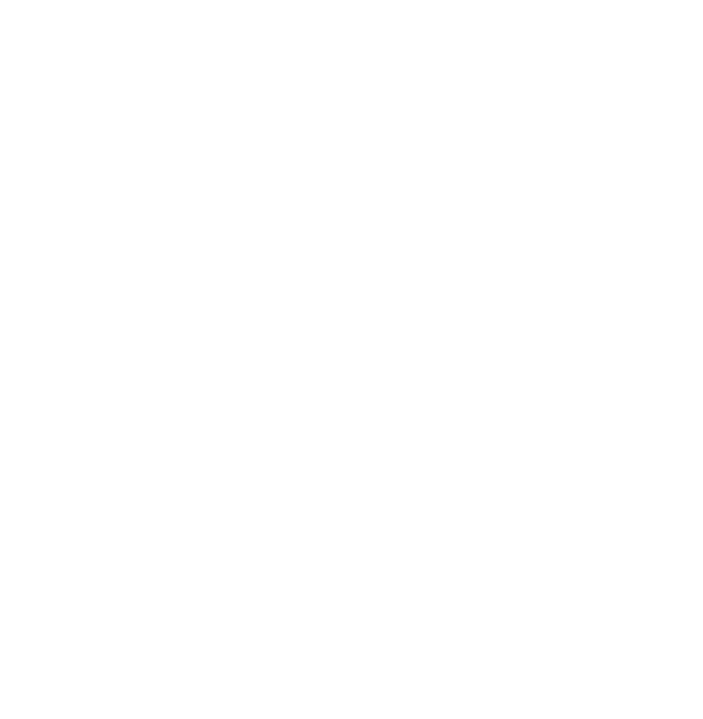
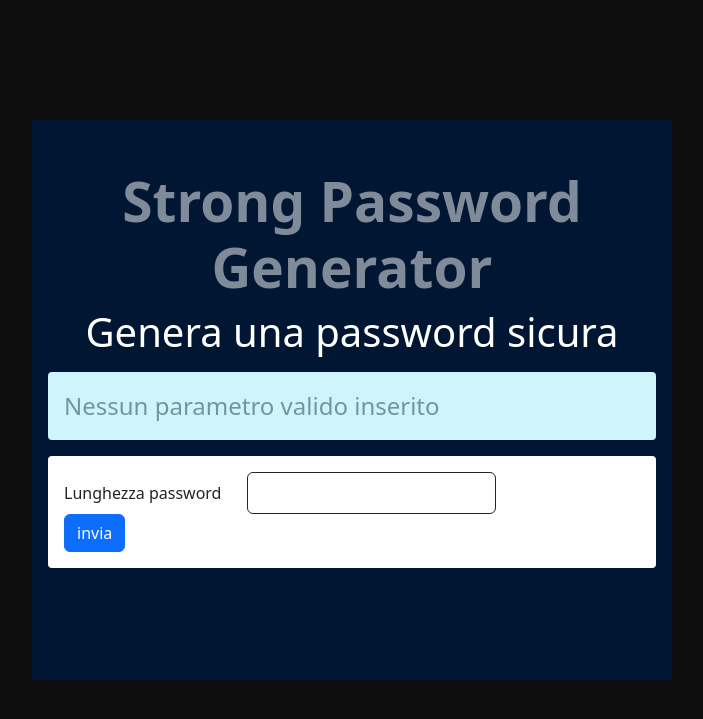
Before and after one commit to Casimiro-Moliterni/php-strong-password-generator, a PHP site: page / in a window 1280 px wide. Before the commit the part shown is empty. Shown: the top 719 px of the page, without its empty margins (288-991 px from the left). Run offline with PHP 8.4, Linux system fonts and the light colour scheme.

Commit message:
add layout

```diff
--- /dev/null
+++ b/css/style.css
@@ -0,0 +1,21 @@
+.ms_bg_body{
+    background-color: #0E0E0E;
+}
+.ms_h1{
+    font-size: 55px;
+    color: #808B99;
+    font-weight: 600;
+}
+.ms_container{
+    background-color: #001632;
+    max-width: 50%;
+    position: absolute;
+    left: 50%;
+    top: 50%;
+    transform: translate(-50%, -50%);
+    min-height: 70%;
+}
+.ms_validazione_message{
+    background-color: #CFF4FC;
+    color: #6E999B;
+}
--- a/index.php
+++ b/index.php
@@ -1,14 +1,58 @@
+<!-- Descrizione
+Dobbiamo creare una pagina che permetta ai nostri utenti di utilizzare il nostro generatore
+ di password (abbastanza) sicure.
+L’esercizio è suddiviso in varie milestone ed è molto importante svilupparle in modo ordinato.
+Milestone 1
+Creare un form che invii in GET la lunghezza della password.
+ Una nostra funzione utilizzerà questo dato
+ per generare una password casuale (composta da lettere, lettere maiuscole, numeri e simboli) da restituire all’utente.
+Scriviamo tutto (logica e layout) in un unico file index.php
+Milestone 2
+Verificato il corretto funzionamento del nostro codice,
+spostiamo la logica in un file functions.php che includeremo poi nella pagina principale
+Milestone 3 (BONUS)
+Invece di visualizzare la password nella index,
+ effettuare un redirect ad una pagina dedicata che tramite $_SESSION recupererà la password da mostrare all’utente.
+Milestone 4 (BONUS)
+Gestire ulteriori parametri per la password: quali caratteri usare fra numeri,
+lettere e simboli. Possono essere scelti singolarmente (es. solo numeri)
+oppure possono essere combinati fra loro (es. numeri e simboli, oppure tutti e tre insieme).
+Dare all’utente anche la possibilità di permettere o meno la ripetizione di caratteri uguali.
+Buon fine settimana a tutti :faccia_leggermente_sorridente: -->
+
 <!DOCTYPE html>
 <html lang="en">
+
 <head>
     <meta charset="UTF-8">
     <meta name="viewport" content="width=device-width, initial-scale=1.0">
     <title>Document</title>
-    <link href="https://cdn.jsdelivr.net/npm/bootstrap@5.3.3/dist/css/bootstrap.min.css" rel="stylesheet" integrity="sha384-QWTKZyjpPEjISv5WaRU9OFeRpok6YctnYmDr5pNlyT2bRjXh0JMhjY6hW+ALEwIH" crossorigin="anonymous">
+    <!-- link bootstrap  -->
+    <link href="https://cdn.jsdelivr.net/npm/bootstrap@5.3.3/dist/css/bootstrap.min.css" rel="stylesheet"
+        integrity="sha384-QWTKZyjpPEjISv5WaRU9OFeRpok6YctnYmDr5pNlyT2bRjXh0JMhjY6hW+ALEwIH" crossorigin="anonymous">
+    <!-- link css  -->
+    <link rel="stylesheet" href="./css/style.css">
 </head>
-<body>
-    <div class="container">
 
+<body class="ms_bg_body d-flex align-items-center">
+    <div class="container  ms_container p-3 pt-5">
+        <h1 class="text-center ms_h1">Strong Password Generator</h1>
+        <h2 class="text-white text-center fs-1 mb-2">Genera una password sicura</h2>
+        <div class="p-3 mt-3 mb-3 ms_validazione_message rounded-1  fs-4 ">Nessun parametro valido inserito</div>
+        <div class="p-3 bg-white rounded-1 h-100">
+            <div class="w-75 h-100">
+                <form>
+                    <div class="d-flex align-items-center">
+                        <label for="length_password" class="flex-grow-1">Lunghezza password</label>
+                        <input type="text" id="length_password" class="rounded 1 p-2 border border-dark">
+                    </div>
+                    <div class="d-flex align-items-end">
+                        <button class="btn btn-primary ">invia</button>
+                    </div>
+                </form>
+            </div>
+        </div>
     </div>
 </body>
+
 </html>
```
